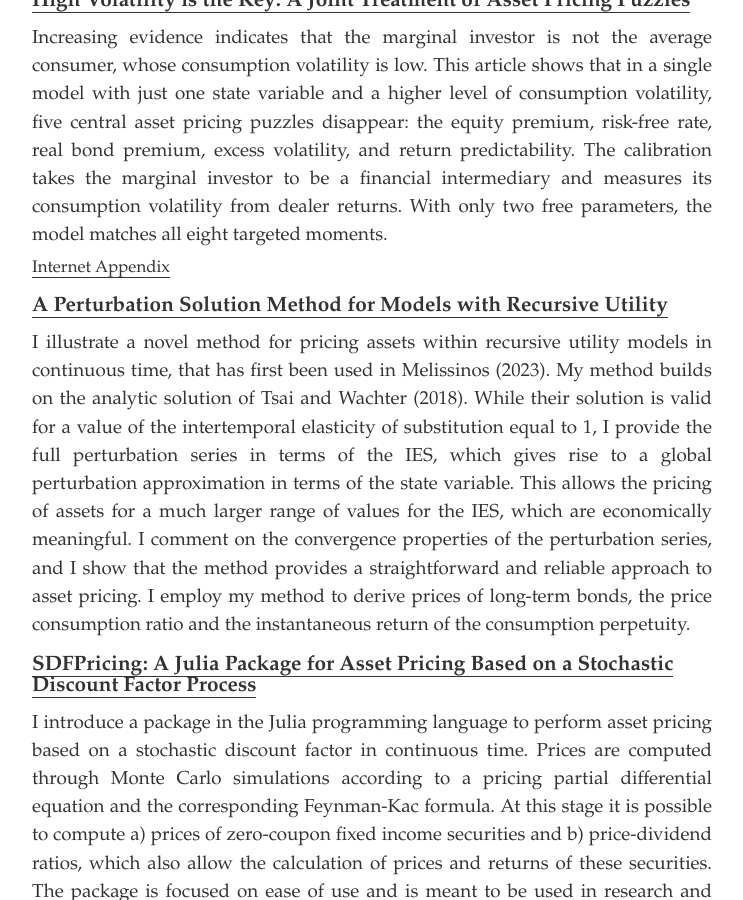
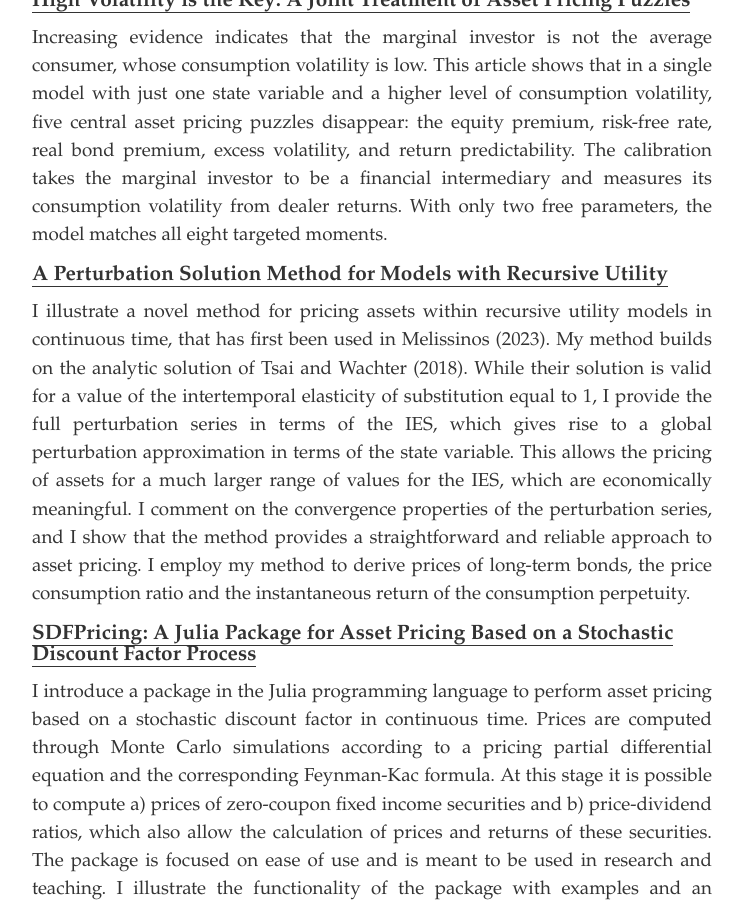
Before and after one commit to errikos-melissinos/errikos-melissinos.github.io, a Jekyll site: the page built from index.html, in a window 1280 px wide and 900 px high, scrolled down 710 px. Shown: the whole window, without its empty margins (268-1011 px from the left). Built offline with Jekyll 4.4.1, drawn with Linux system fonts in a browser that asks for light colours.

Commit message:
Remove Internet Appendix link from High Volatility paper
Co-Authored-By: Claude Opus 5.5 <noreply@anthropic.com>

```diff
--- a/_data/projects.yml
+++ b/_data/projects.yml
@@ -3,7 +3,6 @@
 
 - project: "High Volatility is the Key: A Joint Treatment of Asset Pricing Puzzles"
   url: /pdfs/High_Volatility_is_the_Key_A_Joint_Treatment_of_Asset_Pricing_Puzzles.pdf
-  appendix_url: /pdfs/High_Volatility_is_the_Key_Internet_Appendix.pdf
   description: "Increasing evidence indicates that the marginal investor is not the average consumer, whose consumption volatility is low. This article shows that in a single model with just one state variable and a higher level of consumption volatility, five central asset pricing puzzles disappear: the equity premium, risk-free rate, real bond premium, excess volatility, and return predictability. The calibration takes the marginal investor to be a financial intermediary and measures its consumption volatility from dealer returns. With only two free parameters, the model matches all eight targeted moments."
 
 # A Perturbation Solution Method for Models with Recursive Utility
```
